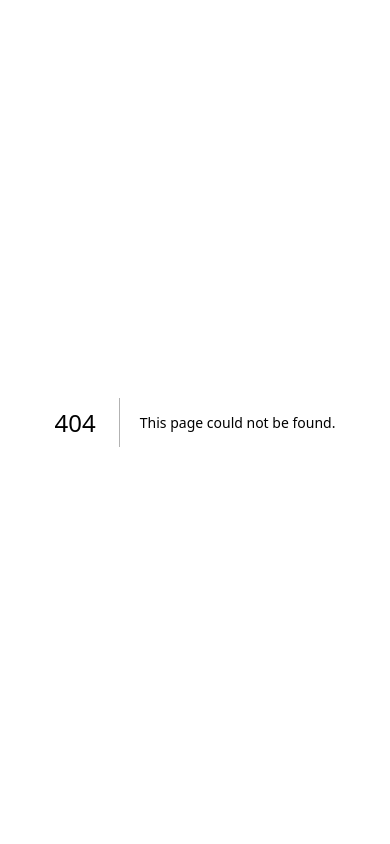
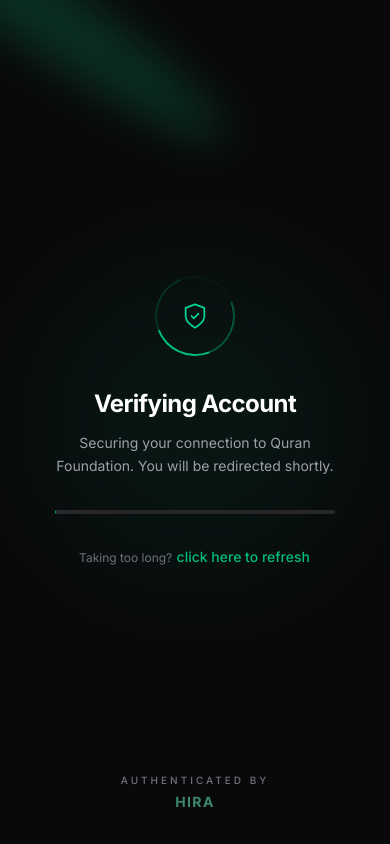
Before and after one commit to teamhira/hira-web, a Next.js app: page /oauth/callback in a window 390 px wide. Before the commit this address had no page. Built offline with nearby package versions, Linux system fonts and the light colour scheme.

Commit message:
feat: implement OAuth callback page with mobile redirection logic and loading UI

```diff
--- /dev/null
+++ b/src/app/oauth/callback/_components/oauth-callback-content.tsx
@@ -0,0 +1,101 @@
+'use client';
+
+import { motion } from 'motion/react';
+import { Button } from '@/components/ui/button';
+import { Spotlight } from '@/components/ui/spotlight';
+import { useOAuthCallback } from '../_hooks/use-oauth-callback';
+
+/**
+ * Clean UI component for the OAuth Callback.
+ */
+export function OAuthCallbackContent() {
+  // Use the extracted hook for logic
+  useOAuthCallback();
+
+  return (
+    <div className="flex min-h-[100dvh] flex-col items-center justify-center bg-zinc-950 text-white p-6 sm:p-8 overflow-hidden relative">
+      <Spotlight className="-top-40 left-0 md:left-60 md:-top-20" fill="#10b981" />
+
+      {/* Background Decorative Element */}
+      <div className="absolute inset-0 overflow-hidden pointer-events-none select-none">
+        <div className="absolute top-1/2 left-1/2 -translate-x-1/2 -translate-y-1/2 w-full max-w-[300px] sm:max-w-[500px] aspect-square bg-emerald-500/15 rounded-full blur-[60px] sm:blur-[120px] opacity-50 sm:opacity-100" />
+      </div>
+
+      <motion.div
+        initial={{ opacity: 0, y: 20 }}
+        animate={{ opacity: 1, y: 0 }}
+        transition={{ duration: 0.8, ease: [0.16, 1, 0.3, 1] }}
+        className="relative z-20 flex flex-col items-center w-full max-w-[280px] sm:max-w-sm mx-auto space-y-8 sm:space-y-10 text-center"
+      >
+        <div className="relative group">
+          <motion.div
+            animate={{ rotate: 360 }}
+            transition={{ duration: 3.5, repeat: Infinity, ease: "linear" }}
+            className="h-20 w-20 sm:h-24 sm:w-24 rounded-full border-t-2 border-emerald-500 border-r-2 border-r-emerald-500/20 border-b-2 border-b-emerald-500/5 border-l-2 border-l-emerald-500/40"
+          />
+          <div className="absolute inset-0 flex items-center justify-center text-emerald-400 group-hover:scale-110 transition-transform">
+            <svg xmlns="http://www.w3.org/2000/svg" width="28" height="28" className="sm:w-8 sm:h-8" viewBox="0 0 24 24" fill="none" stroke="currentColor" strokeWidth="1.5" strokeLinecap="round" strokeLinejoin="round">
+              <path d="M12 22s8-4 8-10V5l-8-3-8 3v7c0 6 8 10 8 10" />
+              <path d="m9 12 2 2 4-4" />
+            </svg>
+          </div>
+        </div>
+
+        <div className="space-y-3 sm:space-y-4">
+          <motion.h1
+            initial={{ opacity: 0, filter: "blur(10px)" }}
+            animate={{ opacity: 1, filter: "blur(0px)" }}
+            transition={{ delay: 0.2, duration: 0.8 }}
+            className="text-2xl sm:text-3xl font-bold tracking-tight text-white"
+          >
+            Verifying Account
+          </motion.h1>
+          <motion.p
+            initial={{ opacity: 0 }}
+            animate={{ opacity: 1 }}
+            transition={{ delay: 0.4, duration: 0.8 }}
+            className="text-sm sm:text-base text-zinc-400 leading-relaxed balance"
+          >
+            Securing your connection to Quran Foundation. You will be redirected shortly.
+          </motion.p>
+        </div>
+
+        {/* Progress indicator */}
+        <div className="w-full flex justify-center">
+          <motion.div
+            initial={{ width: 0, opacity: 0 }}
+            animate={{ width: "100%", opacity: 1 }}
+            transition={{ duration: 1, delay: 0.6 }}
+            className="h-1 bg-zinc-800 rounded-full w-40 sm:w-48 overflow-hidden relative"
+          >
+            <motion.div
+              animate={{ x: ["-100%", "100%"] }}
+              transition={{ duration: 1.8, repeat: Infinity, ease: "easeInOut" }}
+              className="absolute inset-0 h-full w-1/2 bg-emerald-500 shadow-[0_0_15px_rgba(16,185,129,0.4)]"
+            />
+          </motion.div>
+        </div>
+
+        <motion.div
+          initial={{ opacity: 0 }}
+          animate={{ opacity: 1 }}
+          transition={{ delay: 3 }}
+          className="text-xs sm:text-sm text-zinc-500"
+        >
+          Taking too long? <Button variant="link" size="sm" onClick={() => window.location.reload()} className="text-emerald-500 h-auto p-0 focus-visible:ring-emerald-500/20">click here to refresh</Button>
+        </motion.div>
+      </motion.div>
+
+      {/* Persistent Footer Branding */}
+      <motion.div
+        initial={{ opacity: 0 }}
+        animate={{ opacity: 1 }}
+        transition={{ delay: 1, duration: 1 }}
+        className="absolute bottom-8 left-0 right-0 flex flex-col items-center space-y-1 select-none grayscale-[0.5] opacity-30"
+      >
+        <span className="text-[10px] uppercase tracking-[0.3em] font-medium text-zinc-500">Authenticated by</span>
+        <span className="text-sm font-bold tracking-widest text-emerald-500/80">HIRA</span>
+      </motion.div>
+    </div>
+  );
+}
--- /dev/null
+++ b/src/app/oauth/callback/_hooks/use-oauth-callback.ts
@@ -0,0 +1,39 @@
+import { useEffect } from 'react';
+import { useSearchParams } from 'next/navigation';
+
+/**
+ * Custom hook to handle the OAuth redirection logic.
+ */
+export function useOAuthCallback() {
+  const searchParams = useSearchParams();
+
+  useEffect(() => {
+    const code = searchParams.get('code');
+    const state = searchParams.get('state');
+
+    if (!code) return;
+
+    let redirectUri = '';
+
+    // Support for future mobile integrations (SwiftUI/Kotlin)
+    if (state?.startsWith('ios:')) {
+      redirectUri = `hira://oauth/callback?code=${code}&state=${state.replace('ios:', '')}`;
+    } else if (state?.startsWith('android:')) {
+      redirectUri = `hira://oauth/callback?code=${code}&state=${state.replace('android:', '')}`;
+    }
+
+    if (redirectUri) {
+      const timer = setTimeout(() => {
+        window.location.href = redirectUri;
+      }, 1500);
+      return () => clearTimeout(timer);
+    } else {
+      // Logic for web flow can be added here
+      console.info('Handling Web OAuth flow. Code:', code);
+    }
+  }, [searchParams]);
+
+  return {
+    searchParams
+  };
+}
--- /dev/null
+++ b/src/app/oauth/callback/page.tsx
@@ -0,0 +1,33 @@
+import { Suspense } from 'react';
+import { Skeleton } from '@/components/ui/skeleton';
+import { OAuthCallbackContent } from './_components/oauth-callback-content';
+
+/**
+ * Main entry point for the OAuth Callback page.
+ * Uses Suspense to handle the searchParams extraction in a client component.
+ */
+export default function OAuthCallbackPage() {
+  return (
+    <Suspense fallback={<OAuthCallbackSkeleton />}>
+      <OAuthCallbackContent />
+    </Suspense>
+  );
+}
+
+/**
+ * Skeleton fallback for the callback page to maintain UI consistency during load.
+ */
+function OAuthCallbackSkeleton() {
+  return (
+    <div className="flex min-h-[100dvh] flex-col items-center justify-center bg-zinc-950 p-6 space-y-8">
+      <div className="relative">
+        <Skeleton className="h-20 w-20 sm:h-24 sm:w-24 rounded-full opacity-20" />
+      </div>
+      <div className="space-y-4 w-full flex flex-col items-center">
+        <Skeleton className="h-8 w-48 opacity-20" />
+        <Skeleton className="h-4 w-64 opacity-20" />
+      </div>
+      <Skeleton className="h-1 w-40 sm:w-48 opacity-20" />
+    </div>
+  );
+}
```
